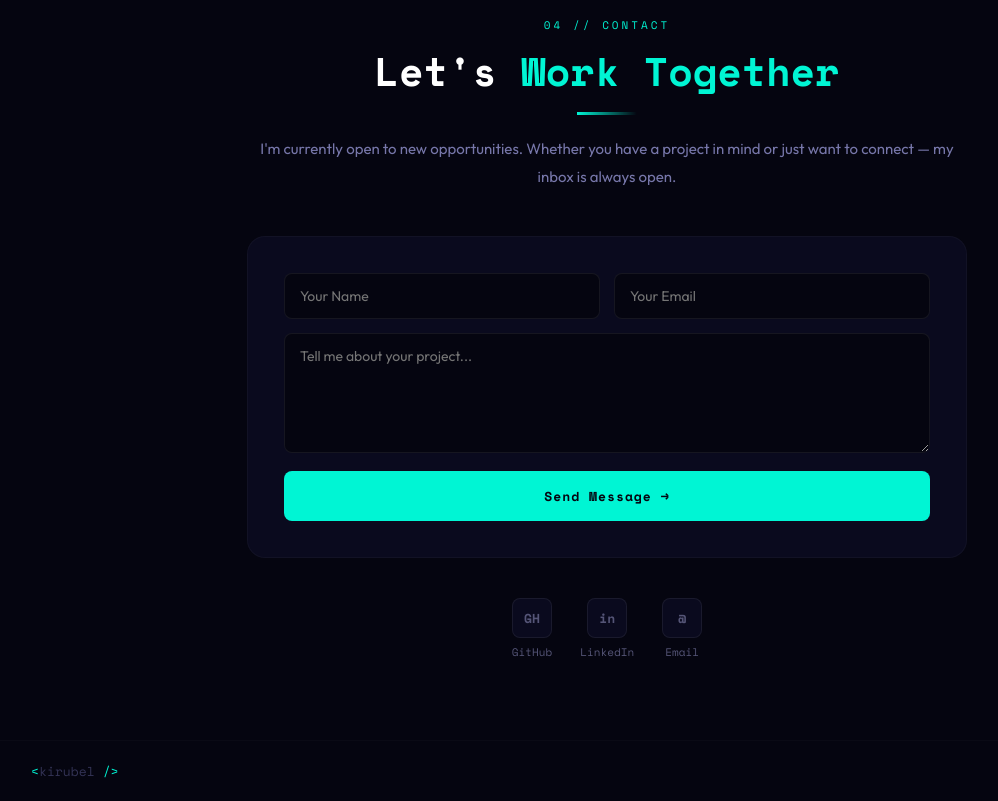
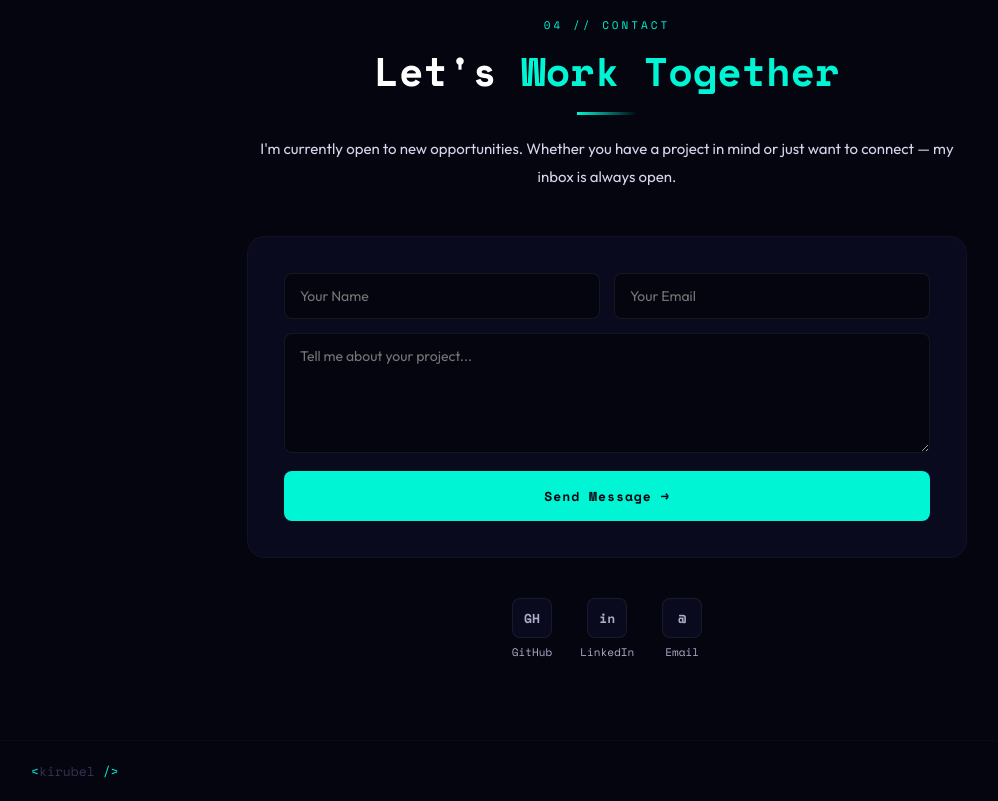
Before and after one commit to kirubel4/kirubelPortfolio, a Next.js app: page / in a window 1280 px wide. Shown: the part 3260-4061 px from the top of the page, without its empty margins (33-1031 px from the left). Built offline with nearby package versions, Linux system fonts and the light colour scheme.

Commit message:
contact me

```diff
--- a/components/ContactSection.jsx
+++ b/components/ContactSection.jsx
@@ -39,7 +39,7 @@ export default function ContactSection() {
             Let&apos;s <span style={{ color: '#00f5d4' }}>Work Together</span>
           </h2>
           <div style={{ width: 60, height: 3, background: 'linear-gradient(90deg,#00f5d4,transparent)', margin: '0 auto 20px' }} />
-          <p style={{ color: '#7777aa', fontSize: 15, lineHeight: 1.9, marginBottom: 44 }}>
+          <p style={{ color: '#d5d5eb', fontSize: 15, lineHeight: 1.9, marginBottom: 44 }}>
             I&apos;m currently open to new opportunities. Whether you have a project in mind or just want to connect — my inbox is always open.
           </p>
         </AnimSection>
@@ -99,7 +99,7 @@ export default function ContactSection() {
                 key={s.label} href={s.href} target="_blank" rel="noopener noreferrer"
                 style={{
                   display: 'flex', flexDirection: 'column', alignItems: 'center', gap: 6,
-                  color: '#555577', textDecoration: 'none',
+                  color: '#acacc9', textDecoration: 'none',
                   fontFamily: "'Space Mono',monospace", fontSize: 11, transition: 'color 0.2s',
                 }}
                 onMouseEnter={e => { e.currentTarget.style.color = '#00f5d4'; e.currentTarget.querySelector('.si').style.borderColor = '#00f5d444' }}
```
